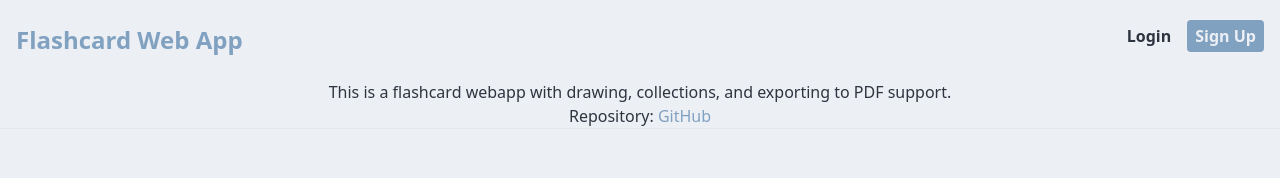
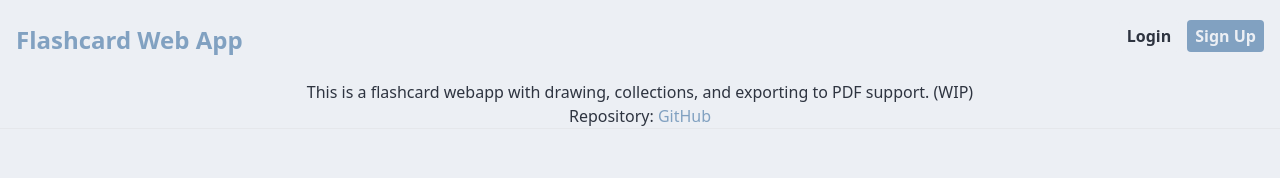
Before and after one commit to SRugina/flashcard-webapp, a Next.js app: page / in a window 1280 px wide. Shown: the top 178 px of the page. Built offline with nearby package versions, Linux system fonts and the light colour scheme; no server answers.

Commit message:
Add WIP to index page

```diff
--- a/pages/index.tsx
+++ b/pages/index.tsx
@@ -10,7 +10,7 @@ const IndexPage = () => {
       </Head>
       <div className="mx-auto w-full text-center">
         This is a flashcard webapp with drawing, collections, and exporting to
-        PDF support.
+        PDF support. (WIP)
         <br />
         Repository:{" "}
         <Link href="https://github.com/SRugina/flashcard-webapp">
```
